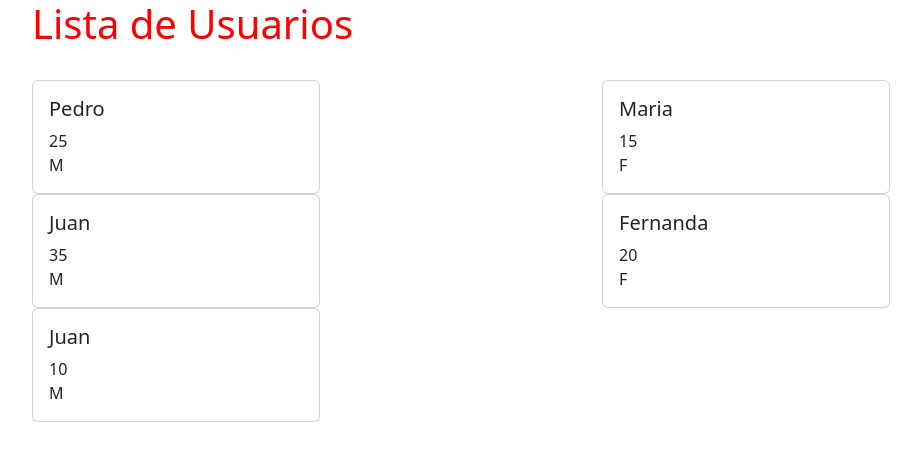
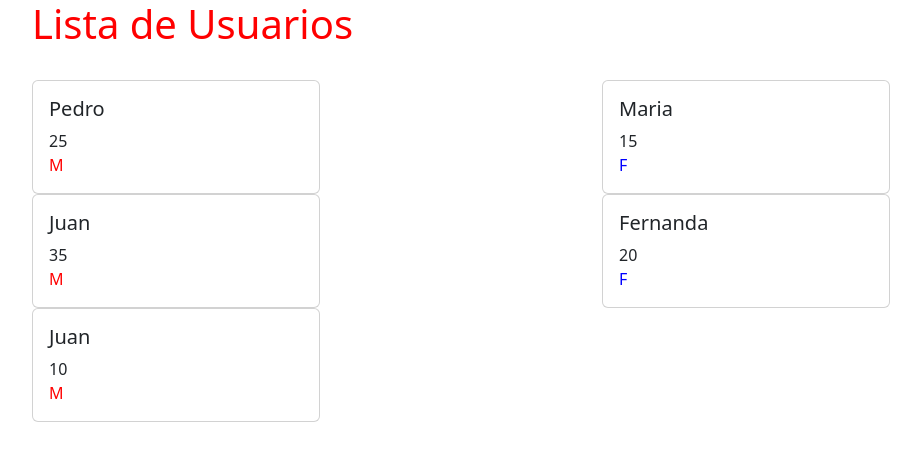
Before and after one commit to bbastiann/Apuntes-Front-End, an Angular app in the folder Curso Fundamentos de Angular/Proyecto01/: page / in a window 1280 px wide. Shown: the top 460 px of the page, without its empty margins (50-971 px from the left). Built offline with nearby package versions, Linux system fonts and the light colour scheme.

Commit message:
ngStyle en apuntes de Angular

```diff
--- a/Curso Fundamentos de Angular/Proyecto01/src/app/components/dashboard/card/card.component.html
+++ b/Curso Fundamentos de Angular/Proyecto01/src/app/components/dashboard/card/card.component.html
@@ -17,9 +17,12 @@
     <div class="card-body">
       <h5 class="card-title">{{nombre}}</h5>
       <p class="card-text">
-        {{edad}}
+          {{edad}}
         <br>
-        {{sexo}}
+        <span [ngStyle]= "{'color': sexo == 'M' ? 'red' : 'blue'}">
+          {{sexo}}
+        </span>
+
       </p>
     </div>
 </div>
```
